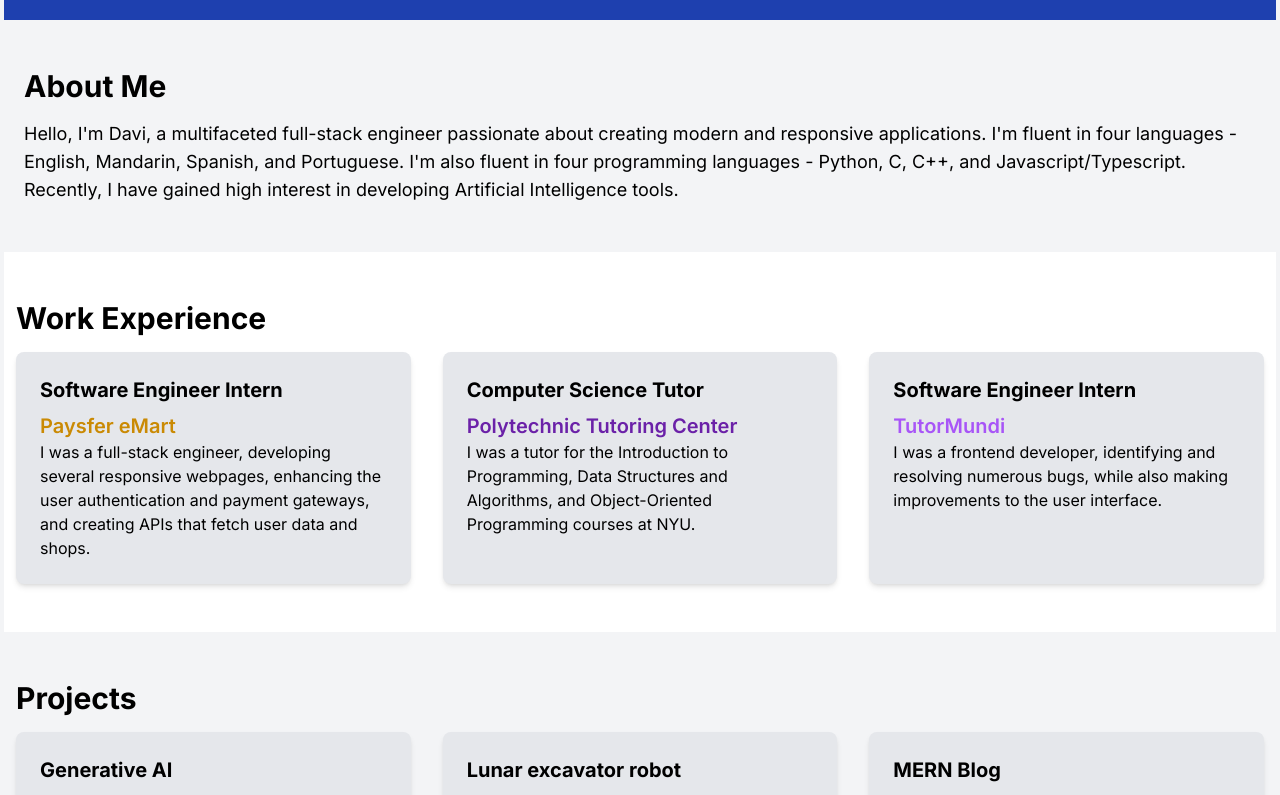
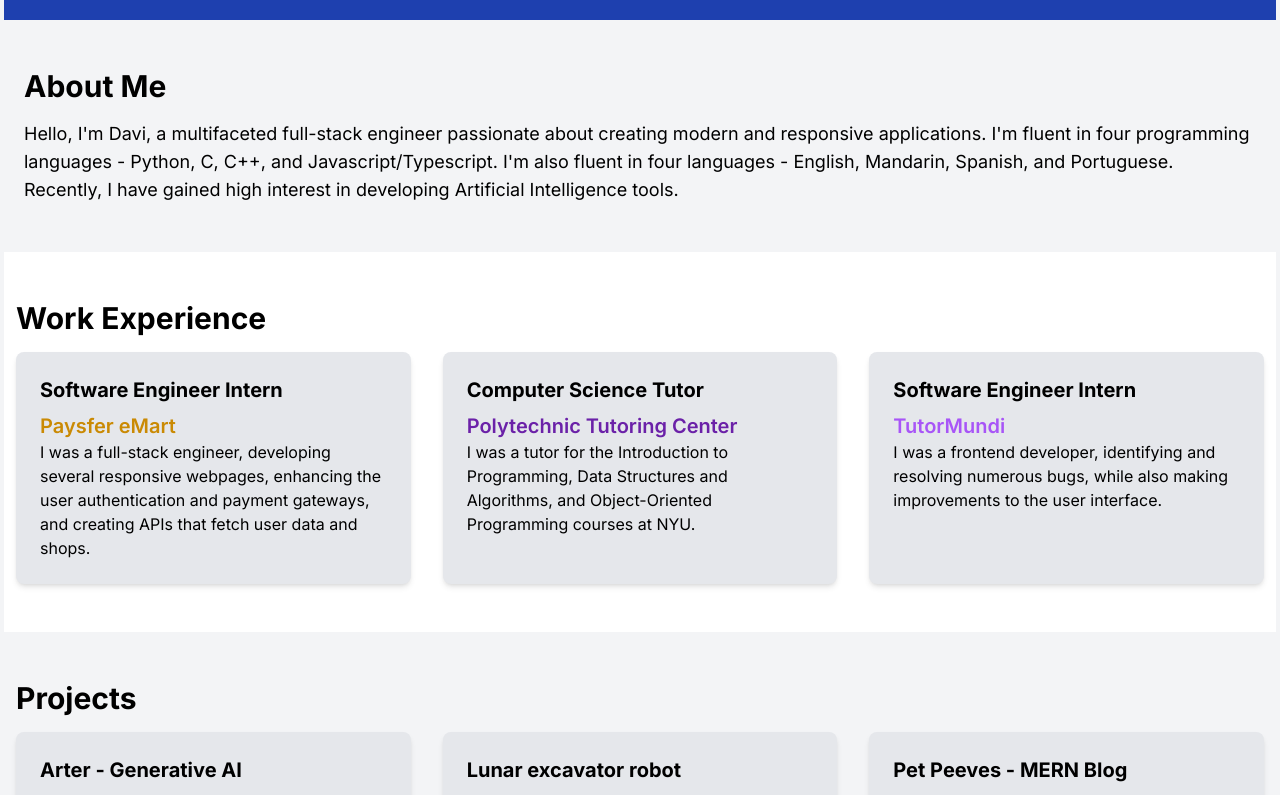
Before and after one commit to DaviZCodes/my-website-bento, a Next.js app: page / in a window 1280 px wide. Shown: the part 180-975 px from the top of the page. Built offline with nearby package versions, Linux system fonts and the light colour scheme.

Commit message:
text additions

```diff
--- a/src/app/page.tsx
+++ b/src/app/page.tsx
@@ -21,10 +21,10 @@ const Home = () => {
           <p className="text-lg">
             Hello, I&apos;m Davi, a multifaceted full-stack engineer passionate
             about creating modern and responsive applications. I&apos;m fluent
-            in four languages - English, Mandarin, Spanish, and Portuguese.
-            I&apos;m also fluent in four programming languages - Python, C, C++,
-            and Javascript/Typescript. Recently, I have gained high interest in
-            developing Artificial Intelligence tools.
+            in four programming languages - Python, C, C++, and
+            Javascript/Typescript. I&apos;m also fluent in four languages -
+            English, Mandarin, Spanish, and Portuguese. Recently, I have gained
+            high interest in developing Artificial Intelligence tools.
           </p>
         </div>
       </section>
@@ -106,7 +106,9 @@ const Home = () => {
                 className="bg-gray-200 p-6 rounded-lg shadow-md transition-transform ease-in-out duration-300 scale-x-100 hover:scale-[1.02]"
                 title="Click for more"
               >
-                <h3 className="text-xl font-bold mb-2">Generative AI</h3>
+                <h3 className="text-xl font-bold mb-2">
+                  Arter - Generative AI
+                </h3>
                 <p>
                   Generative AI website that transforms scribbles into realistic
                   and colorful artworks.
@@ -209,7 +211,9 @@ const Home = () => {
                 className="bg-gray-200 p-6 rounded-lg shadow-md transition-transform ease-in-out duration-300 scale-x-100 hover:scale-[1.02]"
                 title="Click for more"
               >
-                <h3 className="text-xl font-bold mb-2">MERN Blog</h3>
+                <h3 className="text-xl font-bold mb-2">
+                  Pet Peeves - MERN Blog
+                </h3>
                 <p>
                   A blog for pet lovers who wish to share about their furry - or
                   raw chicken - pets.
```
